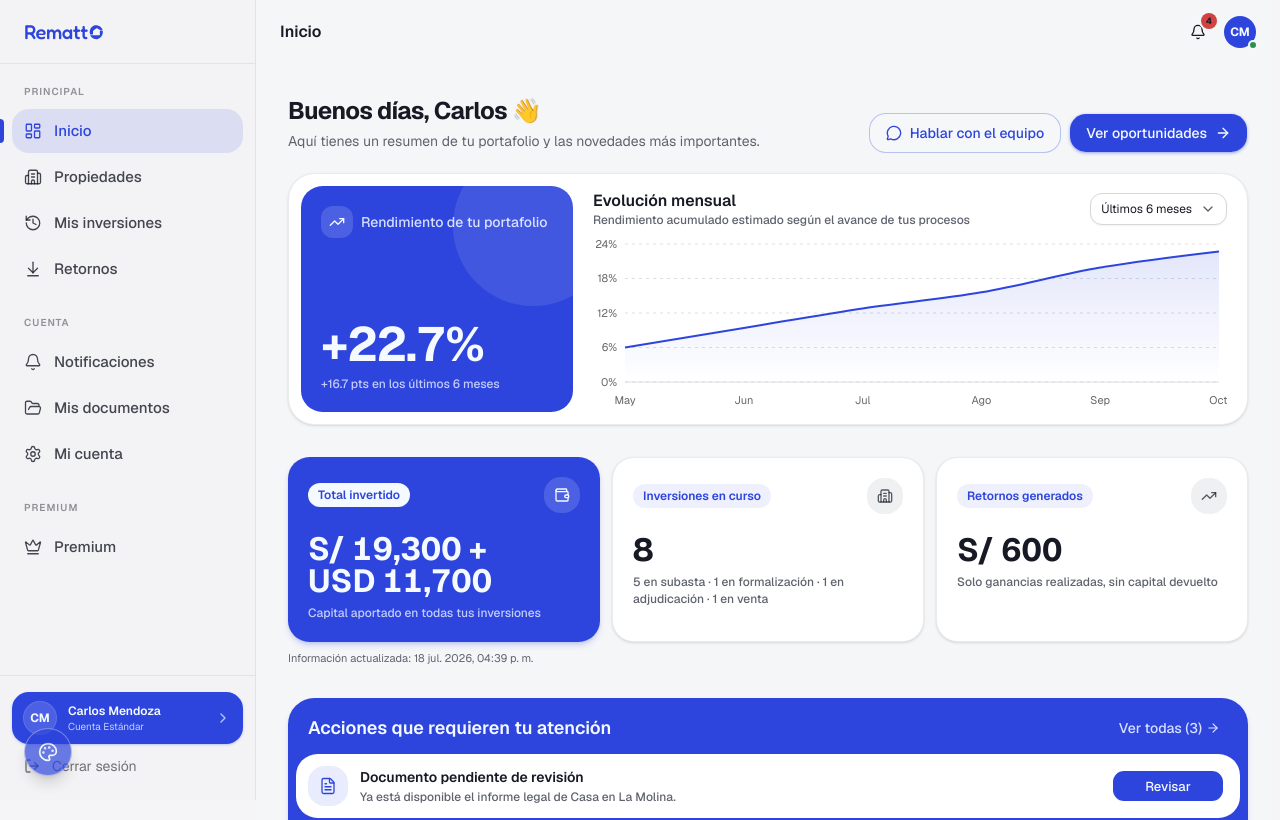
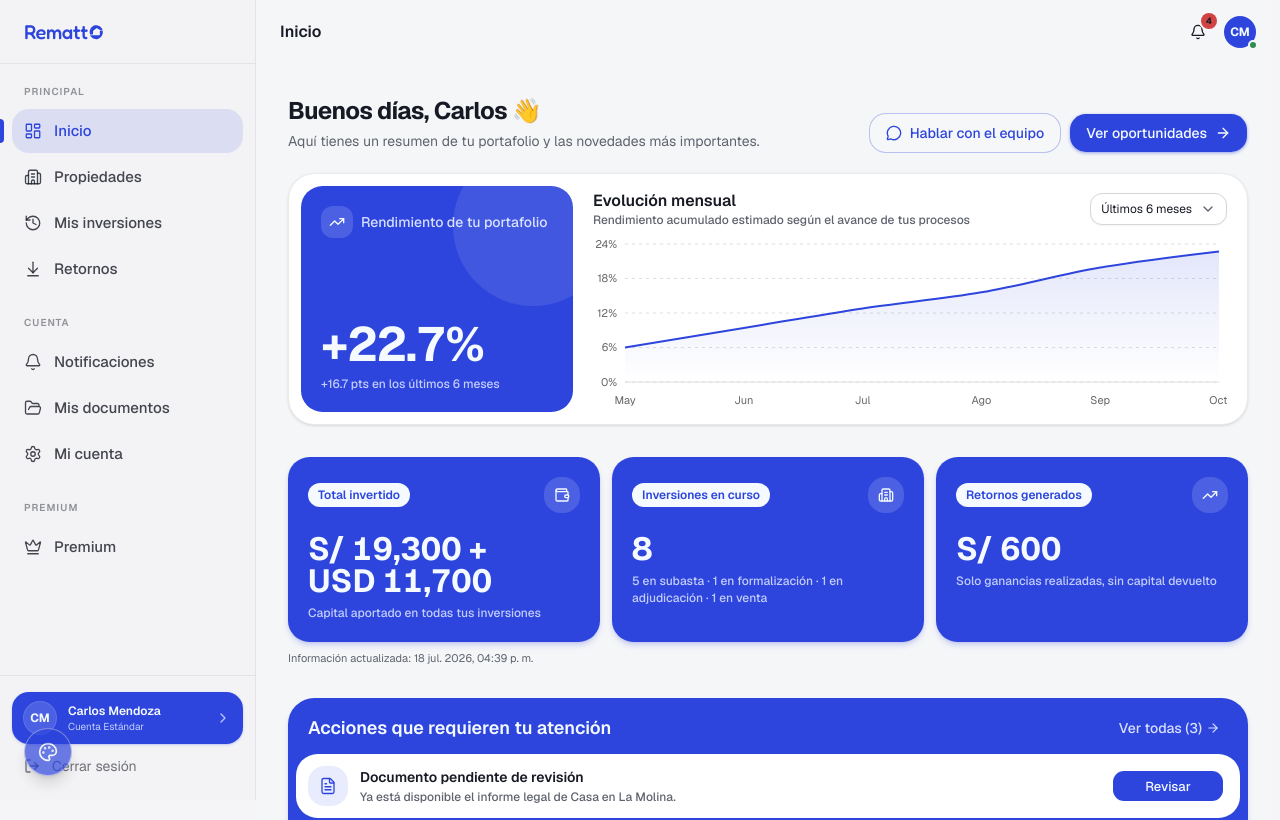
Before and after one commit to GodoyMS/remate-judicial-prototype, a Next.js app: page /dashboard in a window 1280 px wide. Shown: the top 820 px of the page. Built offline with nearby package versions, Linux system fonts and the light colour scheme.

Commit message:
fixed kpi cards

```diff
--- a/src/components/dashboard/home/KpiCards.tsx
+++ b/src/components/dashboard/home/KpiCards.tsx
@@ -33,12 +33,14 @@ export function KpiCards({ totalInvested, inProgress, realizedGains, lastUpdated
       value: String(inProgress.count),
       caption: inProgress.breakdown || "Sin inversiones en curso",
       icon: Building2,
+      featured:true
     },
     {
       label: "Retornos generados",
       value: realizedGains,
       caption: "Solo ganancias realizadas, sin capital devuelto",
       icon: TrendingUp,
+      featured:true
     },
   ];
 
```
